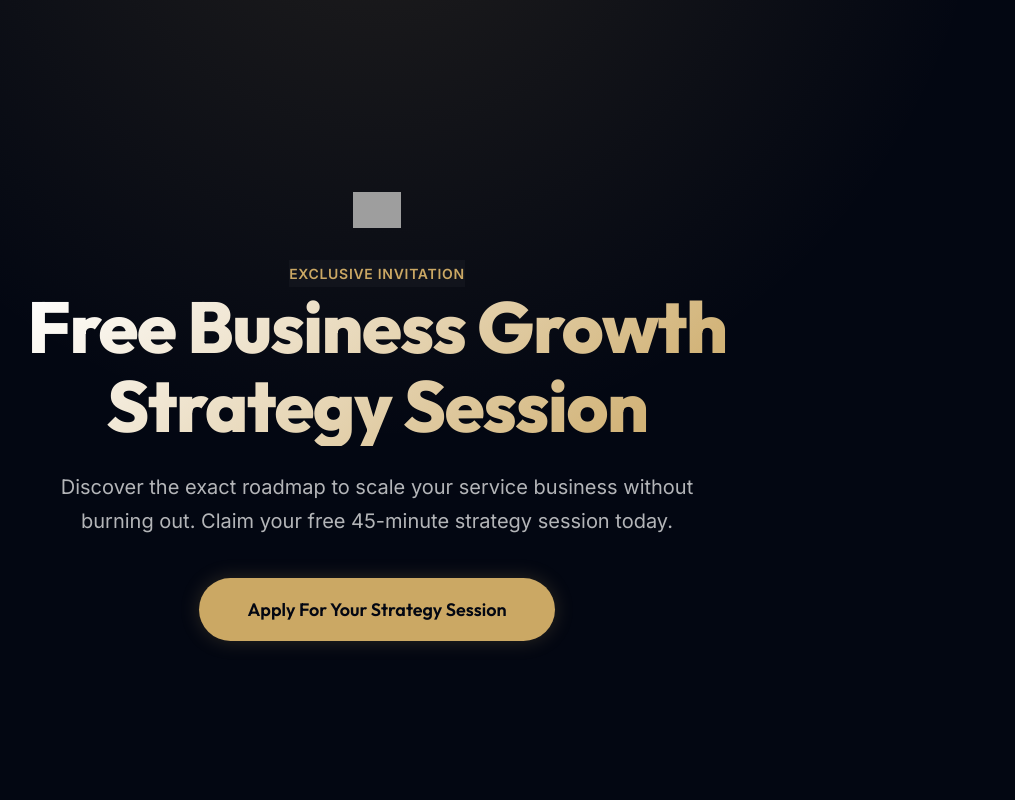
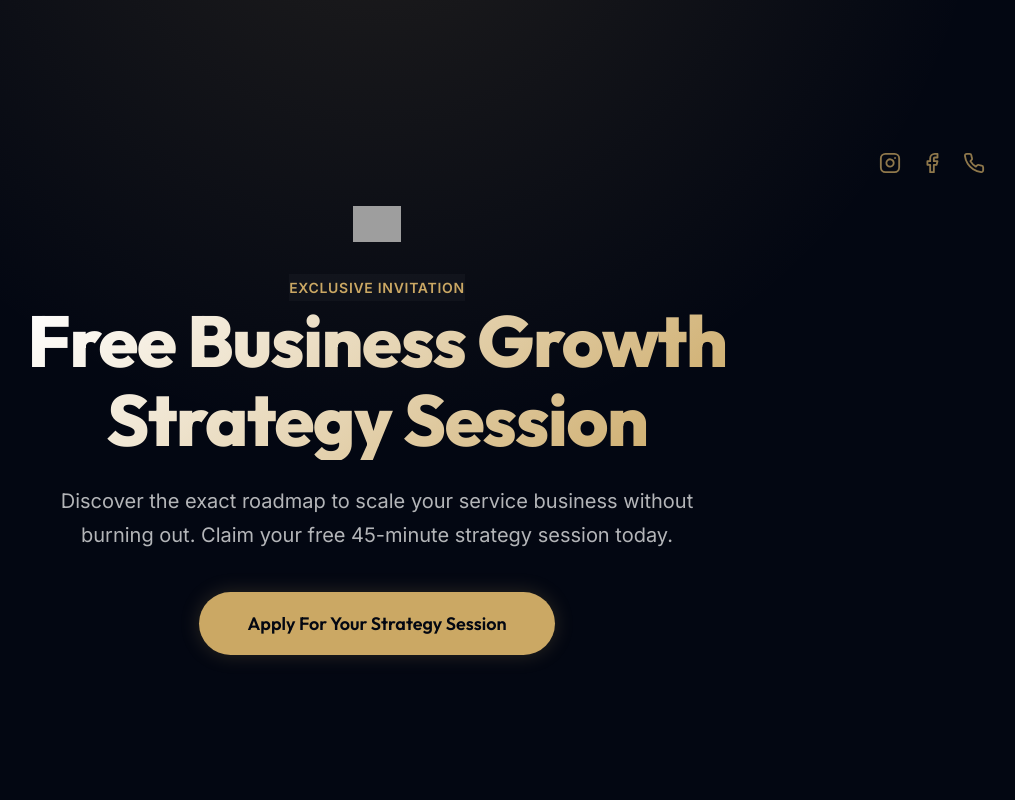
Before and after one commit to kritagya2055/sabina-Bhandari, a Next.js app: page / in a window 1280 px wide. Shown: the top 800 px of the page, without its empty margins (263-1278 px from the left). Built offline with nearby package versions, Linux system fonts and the light colour scheme; grey boxes are pictures that could not be loaded.

Commit message:
feat: add minimal social navigation bar above logo

```diff
--- a/src/app/page.tsx
+++ b/src/app/page.tsx
@@ -11,8 +11,36 @@ export default function Home() {
     <main className="overflow-hidden">
       {/* 1. Hero Section */}
       <section className="section hero-bg" style={{ minHeight: '100vh', display: 'flex', flexDirection: 'column' }}>
-        {/* Top Logo Header */}
-        <header style={{ width: '100%', padding: '4rem 0 2rem', display: 'flex', justifyContent: 'center' }}>
+        {/* Top Navigation & Logo Header */}
+        <header style={{ width: '100%', padding: '1.5rem 0 2rem', display: 'flex', flexDirection: 'column', alignItems: 'center' }}>
+
+          {/* Social Nav Bar */}
+          <nav style={{ width: '100%', display: 'flex', justifyContent: 'flex-end', padding: '0 2rem', marginBottom: '2rem' }}>
+            <div style={{ display: 'flex', gap: '1.25rem', alignItems: 'center' }}>
+              <a href="https://www.instagram.com/bhandari_kritagya?igsh=MTV3OHBicG5kOXBjbQ==" target="_blank" rel="noopener noreferrer"
+                 style={{ color: 'var(--primary)', opacity: 0.7, transition: 'all 0.3s ease', display: 'flex' }}
+                 onMouseOver={e => { e.currentTarget.style.opacity = '1'; e.currentTarget.style.transform = 'translateY(-2px)'; }}
+                 onMouseOut={e => { e.currentTarget.style.opacity = '0.7'; e.currentTarget.style.transform = 'translateY(0)'; }}
+                 aria-label="Instagram">
+                <svg width="22" height="22" viewBox="0 0 24 24" fill="none" stroke="currentColor" strokeWidth="2" strokeLinecap="round" strokeLinejoin="round"><rect x="2" y="2" width="20" height="20" rx="5" ry="5"></rect><path d="M16 11.37A4 4 0 1 1 12.63 8 4 4 0 0 1 16 11.37z"></path><line x1="17.5" y1="6.5" x2="17.51" y2="6.5"></line></svg>
+              </a>
+              <a href="https://www.facebook.com/share/17RdTg4U4R/" target="_blank" rel="noopener noreferrer"
+                 style={{ color: 'var(--primary)', opacity: 0.7, transition: 'all 0.3s ease', display: 'flex' }}
+                 onMouseOver={e => { e.currentTarget.style.opacity = '1'; e.currentTarget.style.transform = 'translateY(-2px)'; }}
+                 onMouseOut={e => { e.currentTarget.style.opacity = '0.7'; e.currentTarget.style.transform = 'translateY(0)'; }}
+                 aria-label="Facebook">
+                <svg width="22" height="22" viewBox="0 0 24 24" fill="none" stroke="currentColor" strokeWidth="2" strokeLinecap="round" strokeLinejoin="round"><path d="M18 2h-3a5 5 0 0 0-5 5v3H7v4h3v8h4v-8h3l1-4h-4V7a1 1 0 0 1 1-1h3z"></path></svg>
+              </a>
+              <a href="https://web.whatsapp.com" target="_blank" rel="noopener noreferrer"
+                 style={{ color: 'var(--primary)', opacity: 0.7, transition: 'all 0.3s ease', display: 'flex' }}
+                 onMouseOver={e => { e.currentTarget.style.opacity = '1'; e.currentTarget.style.transform = 'translateY(-2px)'; }}
+                 onMouseOut={e => { e.currentTarget.style.opacity = '0.7'; e.currentTarget.style.transform = 'translateY(0)'; }}
+                 aria-label="WhatsApp">
+                <svg width="22" height="22" viewBox="0 0 24 24" fill="none" stroke="currentColor" strokeWidth="2" strokeLinecap="round" strokeLinejoin="round"><path d="M22 16.92v3a2 2 0 0 1-2.18 2 19.79 19.79 0 0 1-8.63-3.07 19.5 19.5 0 0 1-6-6 19.79 19.79 0 0 1-3.07-8.67A2 2 0 0 1 4.11 2h3a2 2 0 0 1 2 1.72 12.84 12.84 0 0 0 .7 2.81 2 2 0 0 1-.45 2.11L8.09 9.91a16 16 0 0 0 6 6l1.27-1.27a2 2 0 0 1 2.11-.45 12.84 12.84 0 0 0 2.81.7A2 2 0 0 1 22 16.92z"></path></svg>
+              </a>
+            </div>
+          </nav>
+
           <img
             src="/logo.png"
             alt="Brand Logo"
```
